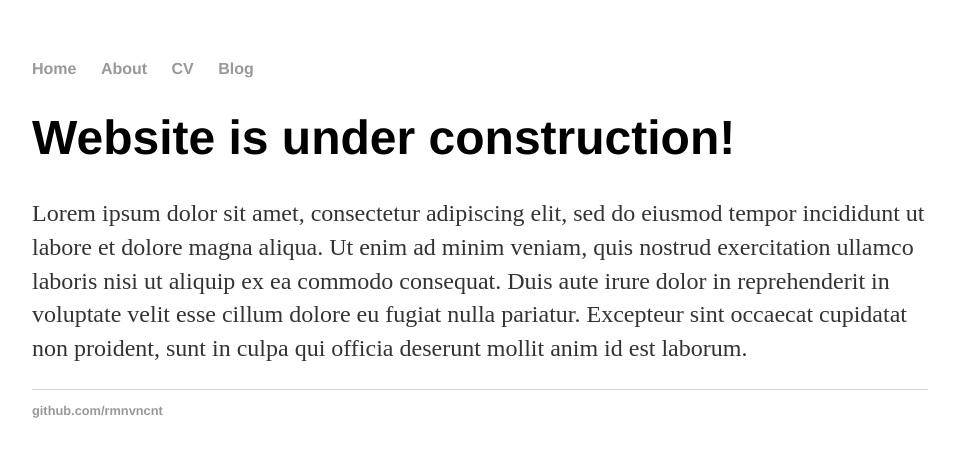
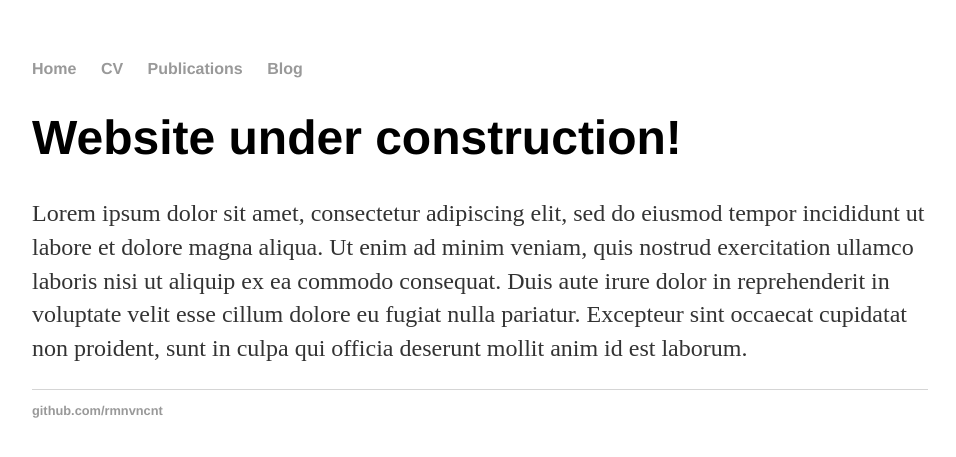
Before and after one commit to rmnvncnt/rmnvncnt.github.io, a Jekyll site: the page built from index.html, in a window 1280 px wide. Shown: the top 457 px of the page, without its empty margins (160-1116 px from the left). Built offline with Jekyll 4.4.1, drawn with Linux system fonts in a browser that asks for light colours.

Commit message:
publications

```diff
--- a/_layouts/default.html
+++ b/_layouts/default.html
@@ -9,8 +9,8 @@
 			<nav>
 	    		<ul>
 	        		<li><a href="/">Home</a></li>
-		        	<li><a href="/about">About</a></li>
 	        		<li><a href="/cv">CV</a></li>
+		        	<li><a href="/publications">Publications</a></li>
 	        		<li><a href="/blog">Blog</a></li>
 	    		</ul>
 			</nav>
--- a/index.html
+++ b/index.html
@@ -3,7 +3,7 @@
 title: Romain Vincent
 ---
 <div class="blurb">
-	<h1>Website is under construction!</h1>
+	<h1>Website under construction!</h1>
 	<p>Lorem ipsum dolor sit amet, consectetur adipiscing elit, sed do eiusmod tempor incididunt ut labore et dolore magna aliqua.
     Ut enim ad minim veniam, quis nostrud exercitation ullamco laboris nisi ut aliquip ex ea commodo consequat.
     Duis aute irure dolor in reprehenderit in voluptate velit esse cillum dolore eu fugiat nulla pariatur.
```
Also changed, not shown: publications/index.html (renamed from about/index.html).
